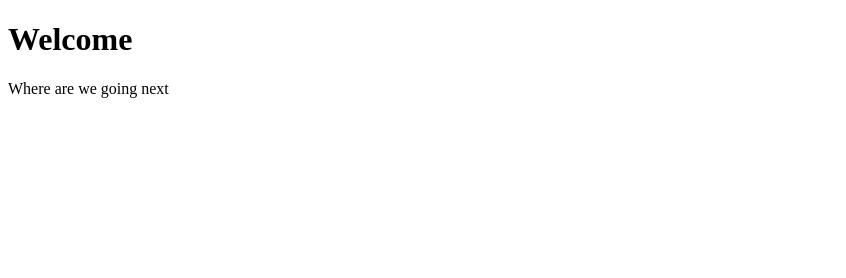
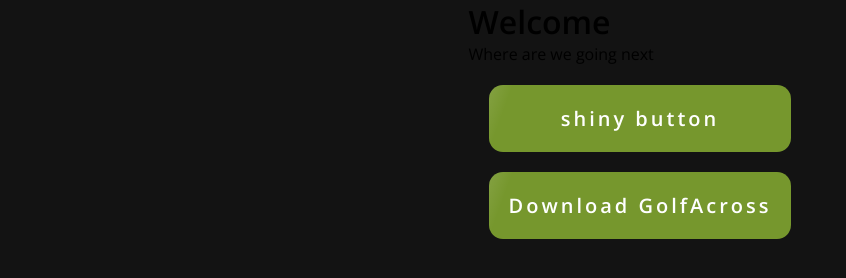
Before and after one commit to DiamondAngel02/projects, a plain HTML site: page pages/button.html in a window 1280 px wide. Shown: the whole page, without its empty margins (0-846 px from the left). Drawn offline with nearby package versions, Linux system fonts and the light colour scheme.

Commit message:
shiny button!

```diff
--- a/pages/test.html
+++ b/pages/button.html
@@ -4,7 +4,8 @@
     <meta charset="UTF-8">
     <meta http-equiv="X-UA-Compatible" content="IE=edge">
     <meta name="viewport" content="width=device-width, initial-scale=1.0">
-    <title>test</title>
+    <title>Button</title>
+    <link rel="stylesheet" href="../styles/button.css">
 
     <style>
 
@@ -15,6 +16,9 @@
     <div id="container" class="container">
         <h1>Welcome</h1>
         <p>Where are we going next</p>
+
+        <a href="#" class="button">shiny button</a>
+        <a href="#" class="button">Download GolfAcross</a>
     </div>
 </body>
 </html>
--- /dev/null
+++ b/styles/button.css
@@ -0,0 +1,58 @@
+@import url('https://fonts.googleapis.com/css2?family=Open+Sans:wght@400;600&display=swap');
+
+* {
+    padding: 0;
+    margin: 0;
+    box-sizing: border-box;
+    font-family: 'Open Sans', sans-serif;
+}
+
+body {
+    display: flex;
+    align-items: center;
+    justify-content: center;
+    height: 100%;
+    background-color: #131313;
+}
+
+.button {
+    position: relative;
+    display: block;
+    overflow: hidden;
+    padding: 20px 20px;
+    text-decoration: none;
+    background-color: #76972D;
+    border-radius: 14px;
+    color: white;
+    letter-spacing: 0.15em;
+    font-weight: 600;
+    font-size: 20px;
+    transition: background-color 0.4s;
+    text-align: center;
+    margin: 20px;
+}
+
+.button::before {
+    content: '';
+    position: absolute;
+    display: block;
+    top: 0;
+    left: 0;
+    width: 70%;
+    height: 100%;
+    background: linear-gradient(90deg,transparent, #ffffff71,transparent);
+    transform: translateX(-200px) skew(-20deg);
+    transition: transform 0.4s;
+}
+
+.button:hover::before {
+    transform: translateX(260px) skew(-20deg);
+}
+
+.button:hover {
+    background-color: #76972D;
+}
+
+.button:active {
+    background-color: #BDD086;
+}
```
Also changed, not shown: scripts/test.js (deleted, +0 -9 lines).
